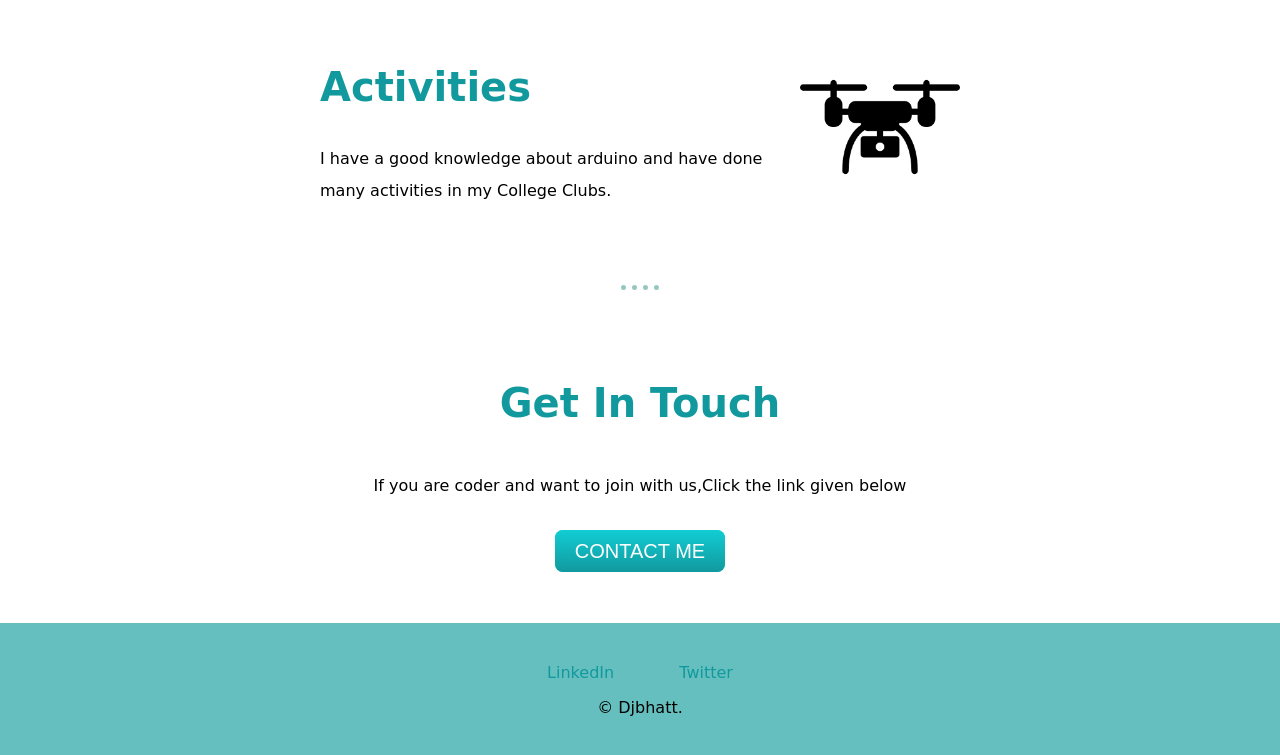
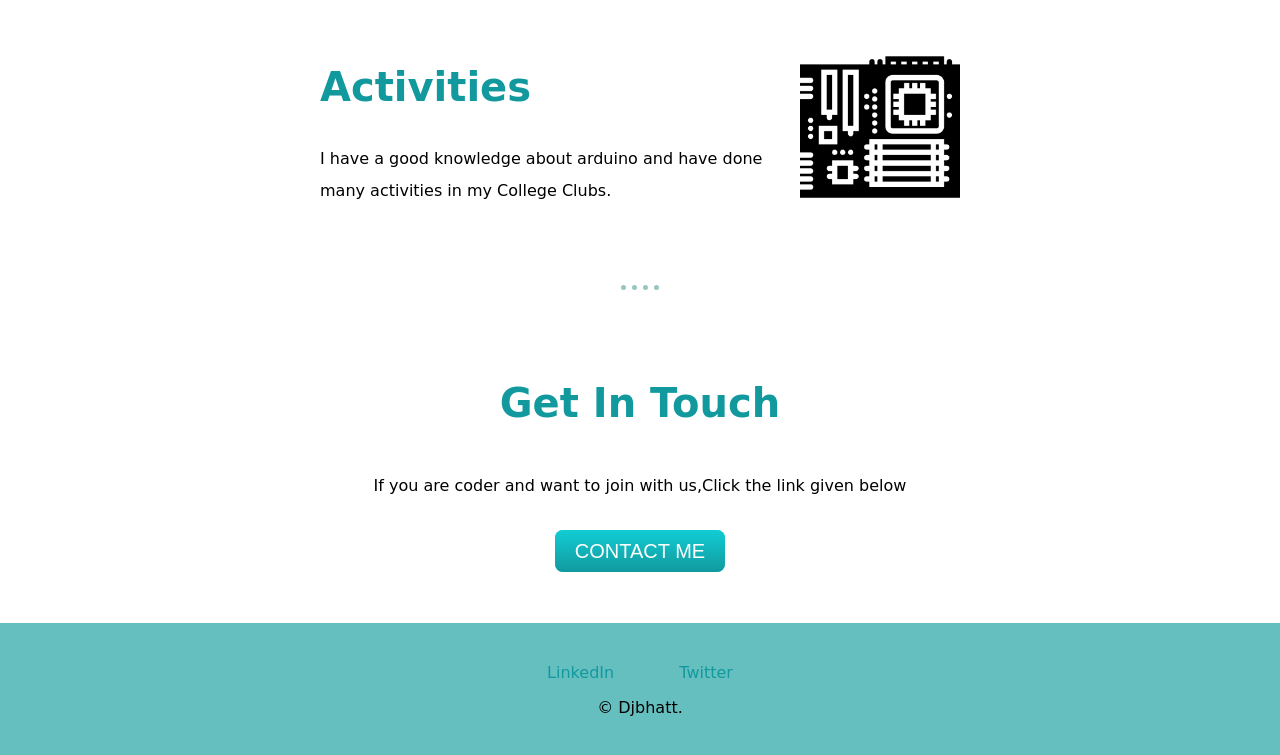
Before and after one commit to djbhatt123/Debraj_Website, a plain HTML site: page index.html in a window 1280 px wide. Shown: the part 1489-2244 px from the top of the page. Drawn offline with Linux system fonts and the light colour scheme; a web font is replaced by a local one.

Commit message:
Update index.html

```diff
--- a/index.html
+++ b/index.html
@@ -43,7 +43,7 @@ I have also qualified IIT Madras Entrance and joined the course (Programming & D
                     grasp in Web Devolopment.</p>
             </div>
             <div class="skill-row">
-                <img class="Drone" src="Drone.png" alt="Drone" width="25%">
+                <img class="Drone" src="motherboard.png" alt="arduino" width="25%">
                 <h3>Activities</h3>
                 <p style="margin-bottom: 78px;"> I have a good knowledge about arduino and have done many activities in my College Clubs.</p>
             </div>
```
